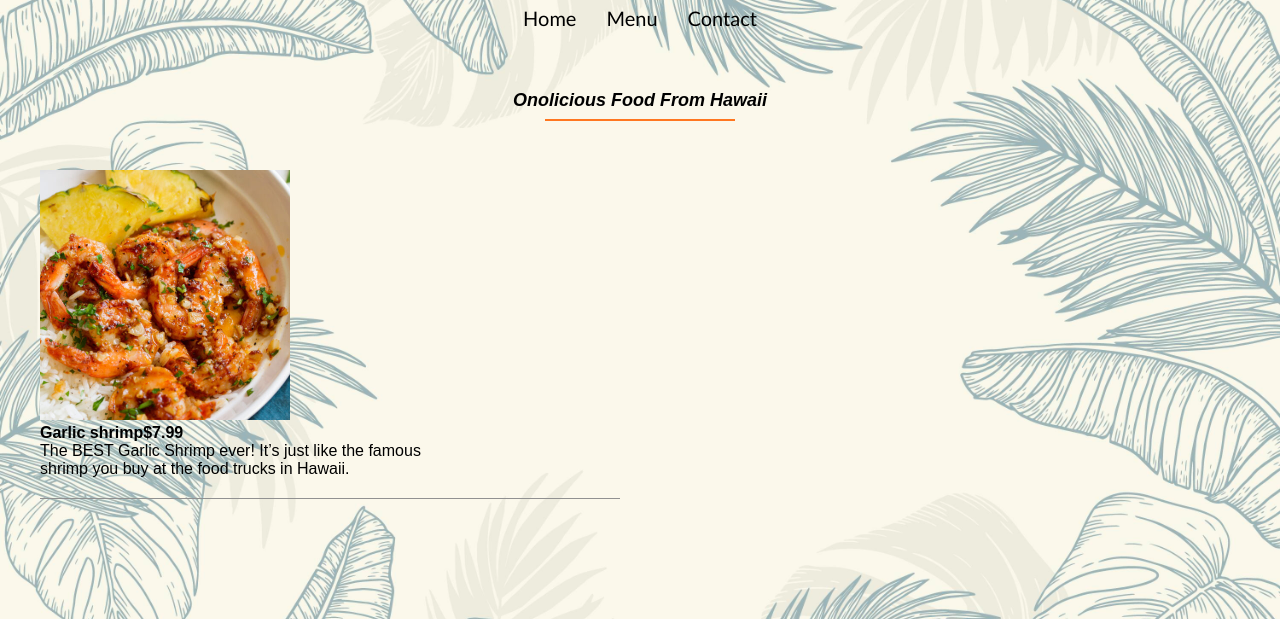
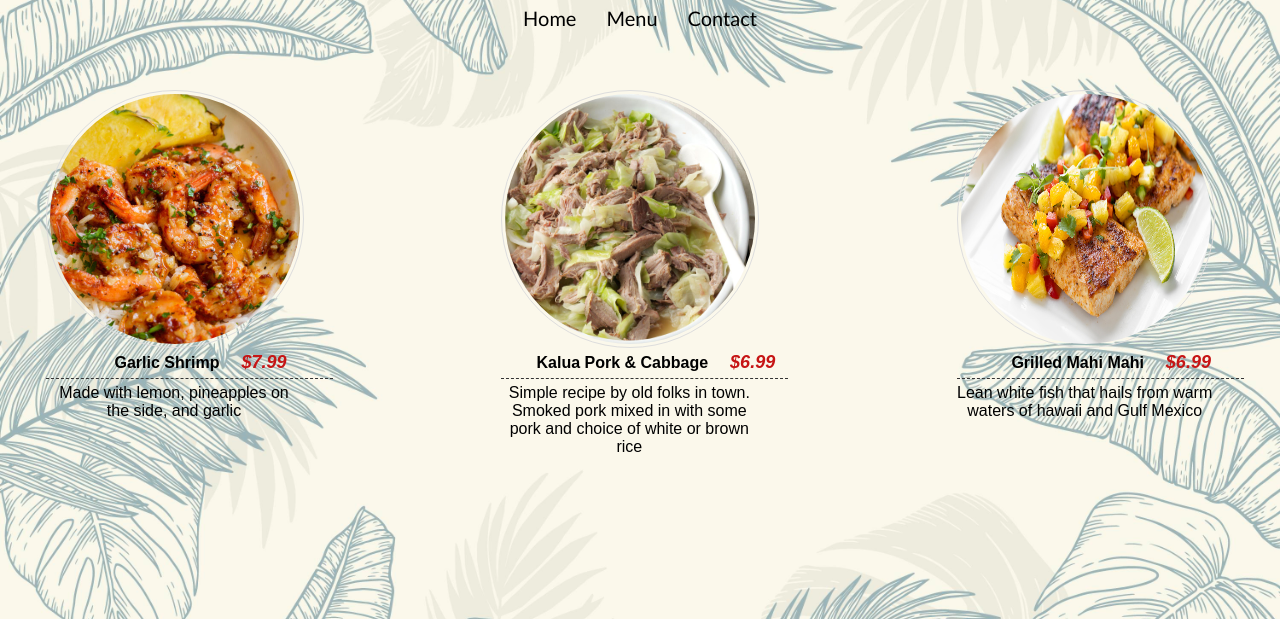
Before and after one commit to Kaytin808/Restaurant-page, a website built with webpack: page dist/index.html in a window 1280 px wide. Both pictures are taken after a click on the item "Menu". Shown: the part 104-723 px from the top of the page. Built offline with nearby package versions, Linux system fonts and the light colour scheme.

Commit message:
Finished adding menu items

```diff
--- a/src/scripts/menu.js
+++ b/src/scripts/menu.js
@@ -1,24 +1,68 @@
+import home from '../main-home'
+
 export default function menu() {
     var menuTab = document.querySelector('.navbar2');
     var main = document.querySelector('.main-container')
-    var title = document.createElement('div')
-    title.classList.add('title')
-    var titleH4 = document.createElement('h4')
-    var menuSpan = document.createTextNode(' menu')
-    var titleSpan = document.createElement('span')
-    titleSpan.innerHTML = 'Onolicious food from hawaii'
-    var menu = document.createElement('div')
-    menu.classList.add('menu')
-    var singleMenu = document.createElement('div')
-    singleMenu.classList.add('single-menu')
-    var menuContent = document.createElement('div')
-    menuContent.classList.add('menu-content')
+    var homeTab = document.querySelector('.navbar1')
+
+    homeTab.addEventListener('click', () => {
+        home;
+    })
+
+    // Food Names //
     var garlicShrimp = document.createElement('h4')
-    garlicShrimp.innerHTML = 'Garlic shrimp'
+    var kalua = document.createElement('h4')
+    var mahi = document.createElement('h4')
+    var musubi = document.createElement('h4')
+    var katsu = document.createElement('h4')
+    var locomoco = document.createElement('h4')
+
+    // Food Prices //
+    var kaluaSpan = document.createElement('span')
     var garlicSpan = document.createElement('span')
-    garlicSpan.innerHTML = '$7.99'
-    var garlicP = document.createElement('p')
-    garlicP.innerHTML = 'The BEST Garlic Shrimp ever! It’s just like the famous <br>shrimp you buy at the food trucks in Hawaii. '
+    var mahiSpan = document.createElement('span')
+    var musubiSpan = document.createElement('span')
+    var katsuSpan = document.createElement('span')
+    var locoSpan = document.createElement('span')
+
+    // singe items container //
+    var itemShrimp = document.createElement('div')
+    var itemKalua = document.createElement('div')
+    var itemMahi = document.createElement('div')
+    var itemMusubi = document.createElement('div')
+    var itemKatsu = document.createElement('div')
+    var itemLoco = document.createElement('div')
+
+    // menu content container //
+    var menuContentShrimp = document.createElement('div')
+    var menuContentKalua = document.createElement('div')
+    var menuContentMahi = document.createElement('div')
+    var menuContentMusubi = document.createElement('div')
+    var menuContentKatsu = document.createElement('div')
+    var menuContentLoco = document.createElement('div')
+
+    // details about food here 'p' //
+    var detailShrimp = document.createElement('p')
+    var detailKalua = document.createElement('p')
+    var detailMahi = document.createElement('p')
+    var detailMusubi = document.createElement('p')
+    var detailKatsu = document.createElement('p')
+    var detailLoco = document.createElement('p')
+
+    // Class Names //
+    menuContentShrimp.classList.add('menu-content')
+    menuContentKalua.classList.add('menu-content')
+    menuContentMahi.classList.add('menu-content')
+    menuContentMusubi.classList.add('menu-content')
+    menuContentKatsu.classList.add('menu-content')
+    menuContentLoco.classList.add('menu-content')
+    itemLoco.classList.add('single-item')
+    itemKatsu.classList.add('single-item')
+    itemMusubi.classList.add('single-item')
+    itemShrimp.classList.add('single-item')
+    itemKalua.classList.add('single-item')
+    itemMahi.classList.add('single-item')
+
     // Images //
     var img1 = document.createElement('img')
     var img2 = document.createElement('img')
@@ -26,13 +70,15 @@ export default function menu() {
     var img4 = document.createElement('img')
     var img5 = document.createElement('img')
     var img6 = document.createElement('img')
-// image class //
+
+    // image class //
     img1.classList.add('food')
     img2.classList.add('food')
     img3.classList.add('food')
     img4.classList.add('food')
     img5.classList.add('food')
     img6.classList.add('food')
+
     // upon menu click  //
     menuTab.addEventListener('click',() => {
 
@@ -45,15 +91,78 @@ export default function menu() {
         main.innerHTML = '';
 
 
-        main.appendChild(title)
-        title.appendChild(titleH4)
-        titleH4.appendChild(titleSpan)
-        main.appendChild(menu)
-        menu.appendChild(singleMenu)
-        singleMenu.appendChild(img1)
-        singleMenu.appendChild(menuContent)
-        menuContent.appendChild(garlicShrimp)
+        // Text Content //
+
+        // Loco Moco //
+        locoSpan.textContent = '$10.99'
+        locomoco.textContent = 'Loco Moco w/ Mushroom Gravy'
+        detailLoco.textContent = 'Another local favorite! Hamburger patty poured with mushroom gravy on top! Choice of how you like your eggs as well!'
+        // Katsu //
+        katsuSpan.textContent = '$5.99'
+        katsu.textContent = 'Chicken Katsu With Rice'
+        detailKatsu.textContent = 'Japanese style fried chicken. Pork cutlets with choice of brown or white rice'
+        // Musubi //
+        musubiSpan.textContent = '$3.99'
+        musubi.textContent = 'Musubi'
+        detailMusubi.textContent = 'Local favorite! Spam topped with rice and shoyu sauce wrapped in nori!'
+        // Kalua //
+        kalua.textContent = 'Kalua Pork & Cabbage'
+        kaluaSpan.textContent = '$6.99'
+        detailKalua.textContent = 'Simple recipe by old folks in town. Smoked pork mixed in with some pork and choice of white or brown rice'
+        // Garlic Shrimp //
+        garlicShrimp.textContent = 'Garlic Shrimp'
+        garlicSpan.textContent = '$7.99'
+        detailShrimp.textContent = 'Made with lemon, pineapples on the side, and garlic'
+        // Mahi Mahi //
+        mahi.textContent = 'Grilled Mahi Mahi'
+        detailMahi.textContent = 'Lean white fish that hails from warm waters of hawaii and Gulf Mexico'
+        mahiSpan.textContent = '$6.99'
+
+        // Single Item classes //
+        main.appendChild(itemShrimp)
+        main.appendChild(itemKalua)
+        main.appendChild(itemMahi)
+        main.appendChild(itemMusubi)
+        main.appendChild(itemKatsu)
+        main.appendChild(itemLoco)
+
+        // Food Images //
+        itemShrimp.appendChild(img1)
+        itemKalua.appendChild(img2)
+        itemMahi.appendChild(img3)
+        itemMusubi.appendChild(img4)
+        itemKatsu.appendChild(img5)
+        itemLoco.appendChild(img6)
+
+        // Menu Content //
+        itemShrimp.appendChild(menuContentShrimp)
+        itemKalua.appendChild(menuContentKalua)
+        itemMahi.appendChild(menuContentMahi)
+        itemMusubi.appendChild(menuContentMusubi)
+        itemKatsu.appendChild(menuContentKatsu)
+        itemLoco.appendChild(menuContentLoco)
+        menuContentLoco.appendChild(locomoco)
+        menuContentLoco.appendChild(detailLoco)
+        menuContentKatsu.appendChild(katsu)
+        menuContentKatsu.appendChild(detailKatsu)
+        menuContentMusubi.appendChild(musubi)
+        menuContentMusubi.appendChild(detailMusubi)
+        menuContentMahi.appendChild(mahi)
+        menuContentMahi.appendChild(detailMahi)
+        menuContentKalua.appendChild(kalua)
+        menuContentKalua.appendChild(detailKalua)
+        menuContentShrimp.appendChild(garlicShrimp)
+        menuContentShrimp.appendChild(detailShrimp)
+
+        // Span Content //
+        katsu.appendChild(katsuSpan)
+        musubi.appendChild(musubiSpan)
+        mahi.appendChild(mahiSpan)
+        kalua.appendChild(kaluaSpan)
         garlicShrimp.appendChild(garlicSpan)
-        menuContent.appendChild(garlicP)
+        locomoco.appendChild(locoSpan)
+
+
+
     })
 }
--- a/src/styles/header.css
+++ b/src/styles/header.css
@@ -35,11 +35,10 @@ html {
     gap: 30px;
 }
 .navbar1, .navbar2, .navbar3 {
-    transition: 0.3s;
+    transition: 0.5s;
 }
 .navbar1:hover, .navbar2:hover, .navbar3:hover {
     color: #9ec2c7;
     cursor: pointer;
-    transition:  0.4s;
-    font-size: 23px;
+
 }
--- a/src/styles/main.css
+++ b/src/styles/main.css
@@ -2,9 +2,12 @@
     list-style-type: none;
 }
 .main-container {
+    display: grid;
     height: 43em;
     width: 1200px;
     margin:50px auto;
+    grid-template-columns: repeat(3, 3fr);
+    grid-gap: 166px;
 }
 @import url('https://fonts.googleapis.com/css2?family=Poppins&display=swap');
 body{
@@ -55,9 +58,40 @@ body{
     top: 37em;
     left: 1019px;
 }
+.menu-content p {
+    text-align: center;
+}
 .food {
     height: 250px;
     width: 250px;
+    border-radius: 50%;
+    border: 1px solid #ddd;
+    padding: 3px;
+    max-width: 250px;
+    transition: 0.5s;
+}
+.food:hover {
+    border-radius: 0;
+}
+.single-item h4 {
+    border-bottom: 1px dashed #333;
+    margin-bottom: 5px;
+    padding-bottom: 5px;
+}
+.food , h4 {
+    width: 287px;
+    text-align: center;
+}
+.single-item, .food h4 {
+    width: 16em;
+    padding-left: 6px;
+}
+.menu-content span {
+    font-style: italic;
+    color: rgb(198, 21, 21);
+    font-size: 18px;
+    position: relative;
+    left: 22px;
 }
 .title {
     text-align: center;
```
Also changed, not shown: dist/main.js.
